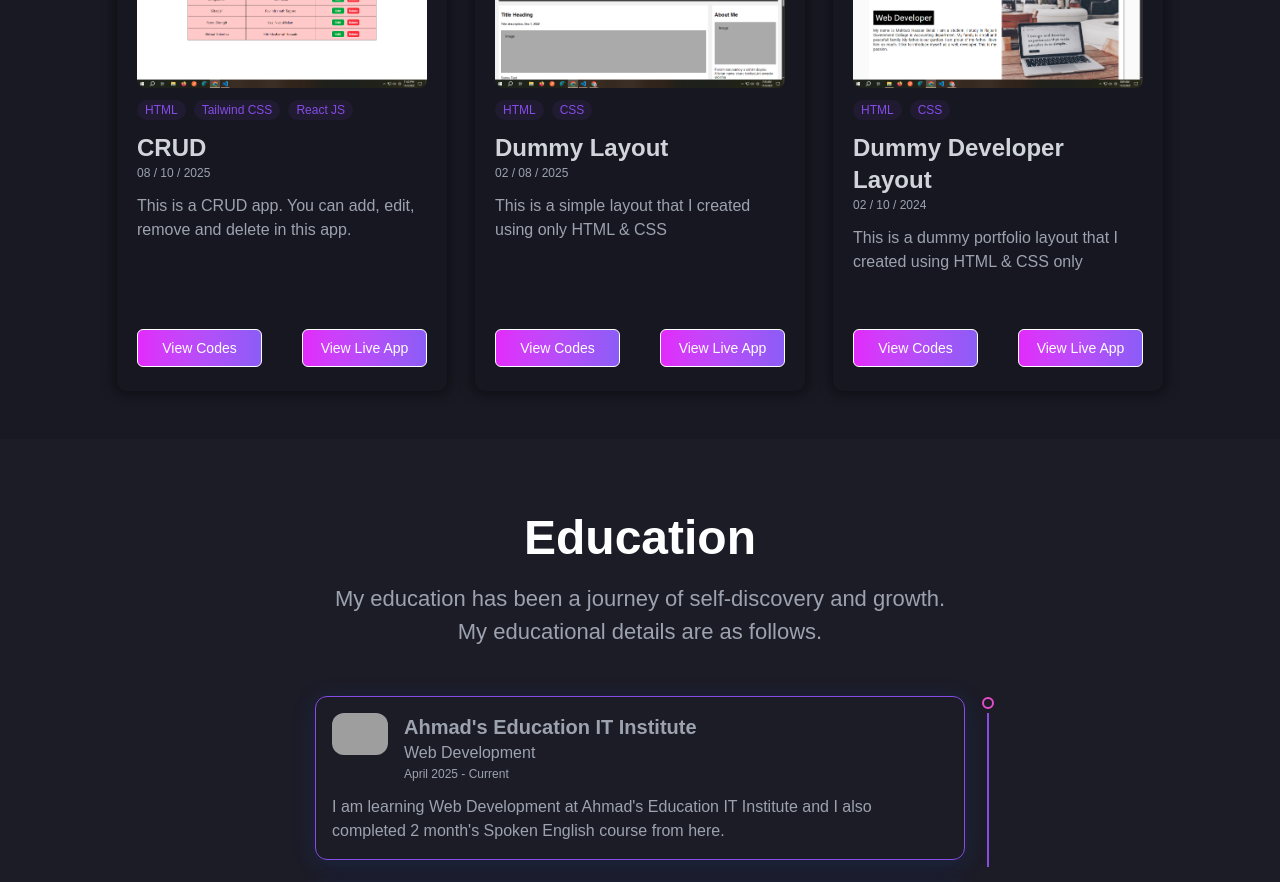
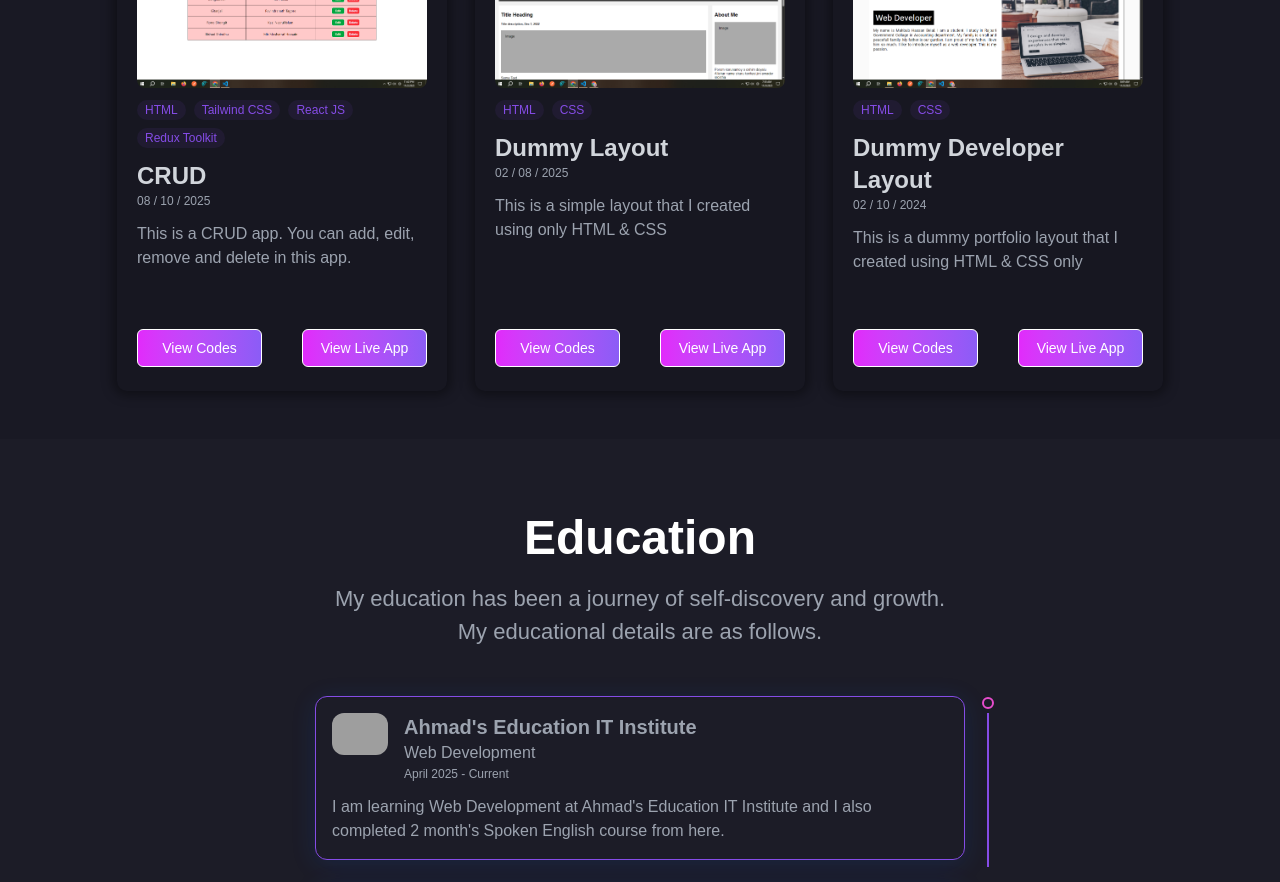
Before and after one commit to mahbub-hb-dev/Mahbub-s-Portfolio, a React (Vite) app: page / in a window 1280 px wide. Shown: the part 3040-3922 px from the top of the page. Built offline with nearby package versions, Linux system fonts and the light colour scheme; grey boxes are pictures that could not be loaded.

Commit message:
The technology name of the crude project in the project section has been updated

```diff
--- a/src/component/projectsData.js
+++ b/src/component/projectsData.js
@@ -55,7 +55,7 @@ export const projectData = [
     },
     {
         img : '/images/projects/crud-app.png',
-        technologies : ['HTML', 'Tailwind CSS', 'React JS'],
+        technologies : ['HTML', 'Tailwind CSS', 'React JS', 'Redux Toolkit'],
         title : 'CRUD',
         date : '08 / 10 / 2025',
         description : 'This is a CRUD app. You can add, edit, remove and delete in this app.',
```
